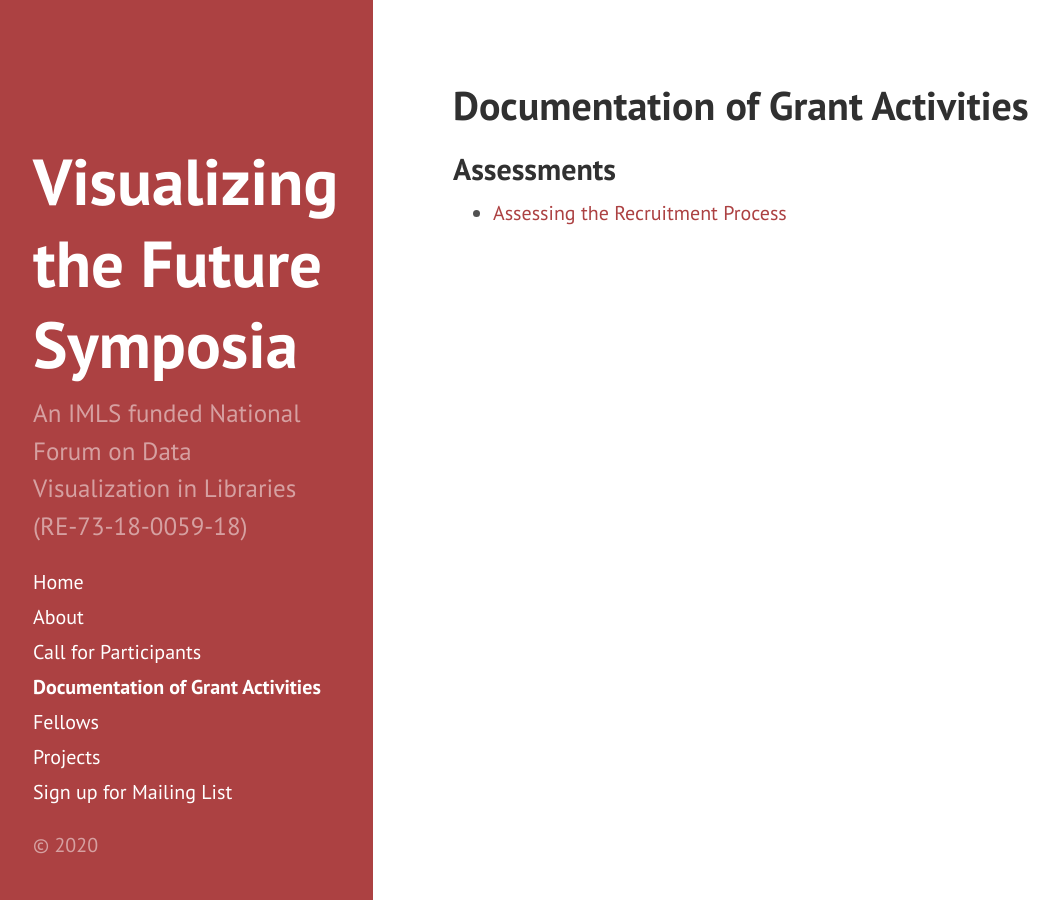
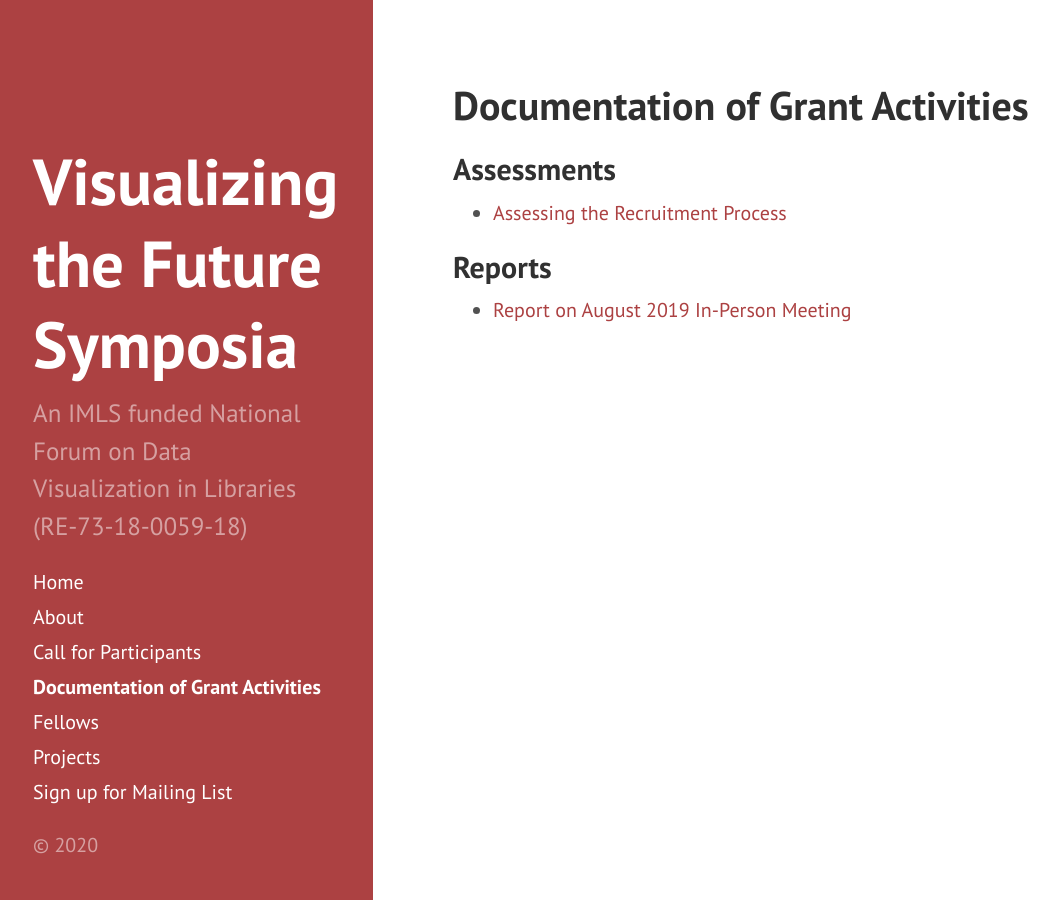
Before and after one commit to visualizingthefuture/visualizingthefuture.github.io, a Jekyll site: the page built from documentation.md, in a window 1280 px wide. Shown: the whole page, without its empty margins (7-1066 px from the left). Built offline with Jekyll 4.4.1, drawn with Linux system fonts in a browser that asks for light colours.

Commit message:
adding August 2019 meeting report

```diff
--- a/documentation.md
+++ b/documentation.md
@@ -6,3 +6,7 @@
 ## Assessments
 
 * [Assessing the Recruitment Process](../files/assessments/recruitment/)
+
+## Reports
+
+* [Report on August 2019 In-Person Meeting](../files/reports/VTF-August-Meeting-Report.pdf)
```
Also changed, not shown: 1 other file.
